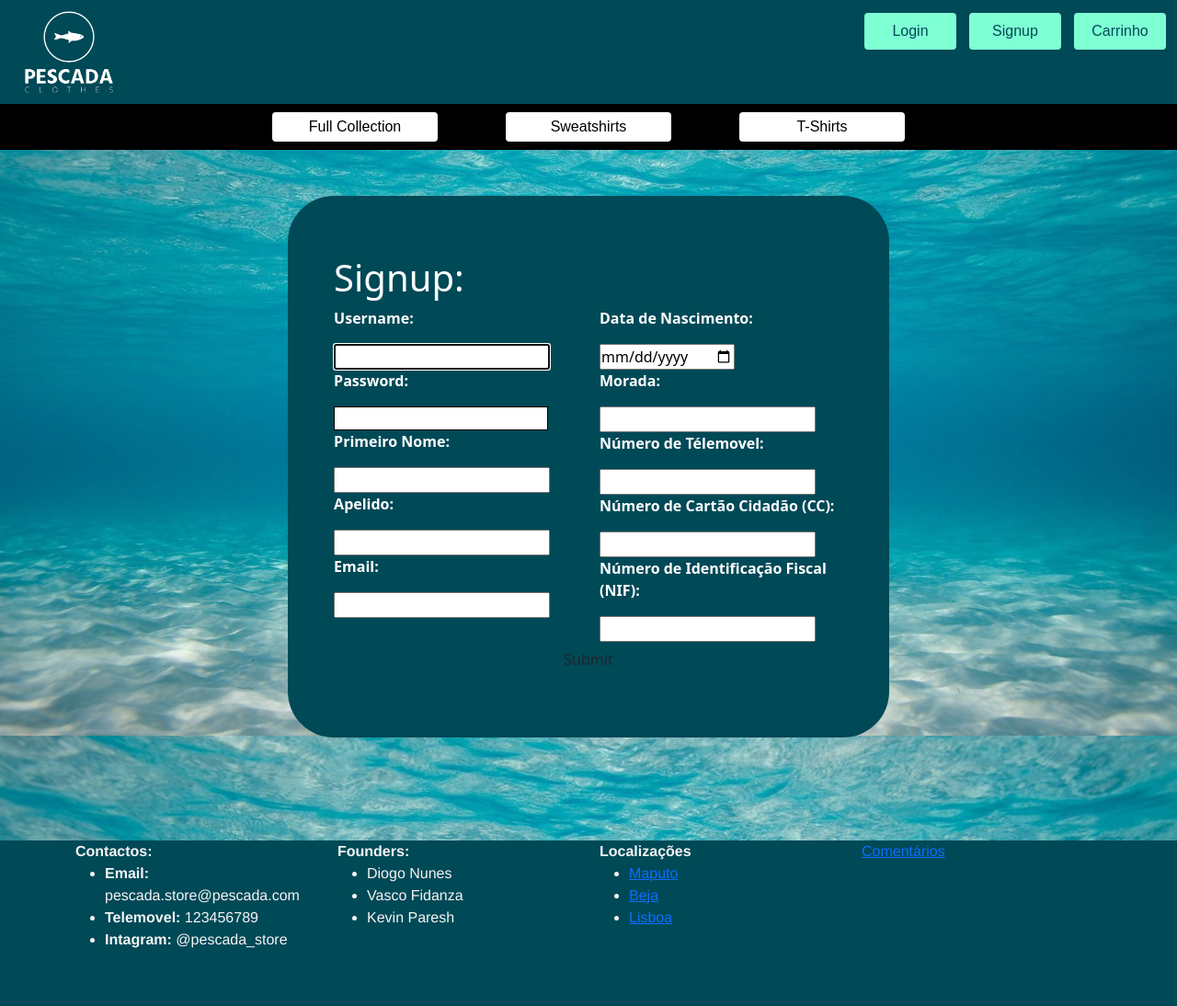
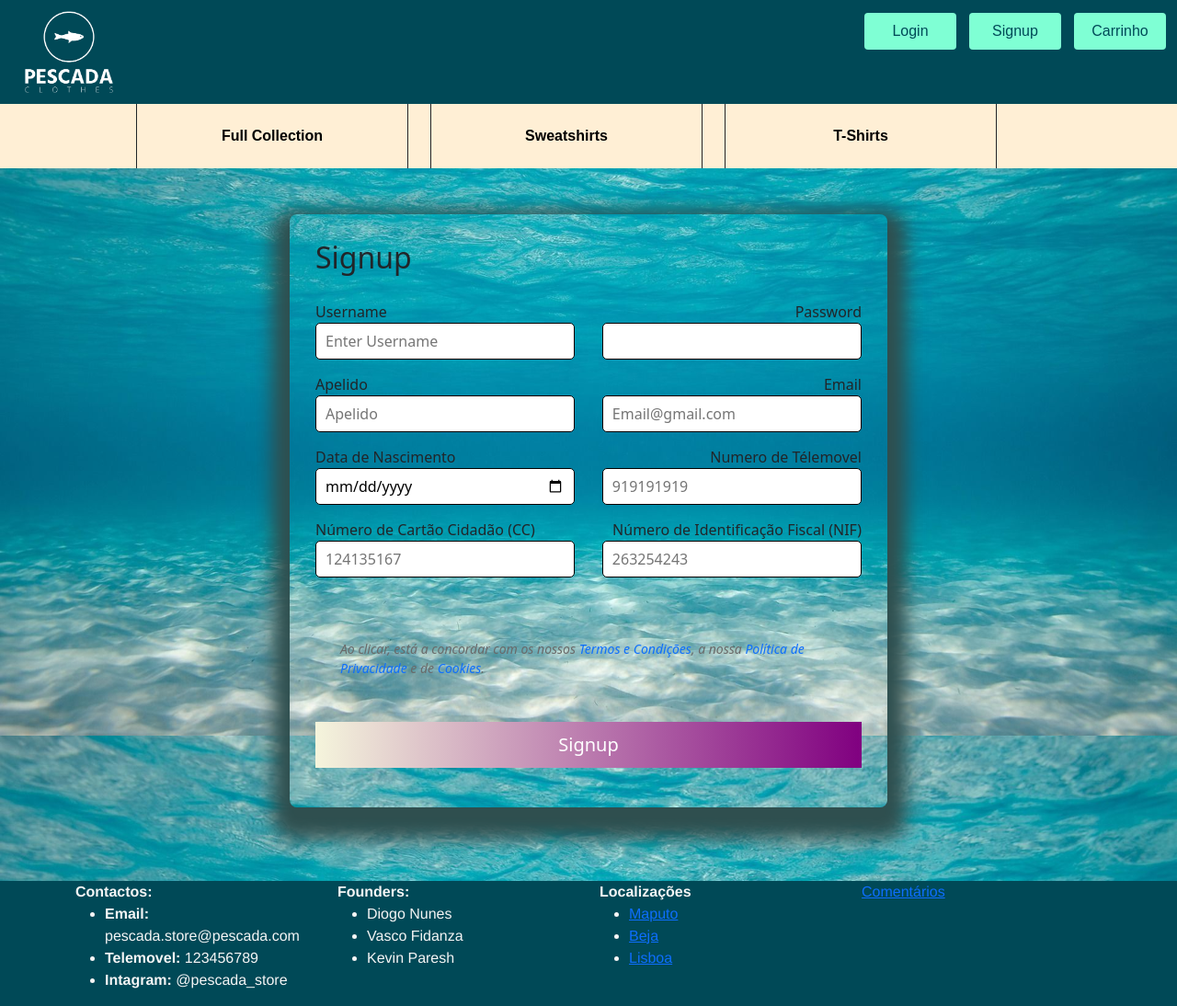
Before and after one commit to DiogoNunesDev/Clothing-Web-Site, a Django app: page /signup/ in a window 1280 px wide. Shown: the whole page at 92% size. Before the commit the page ends 1031 px from the top, so only its background shows below. Run offline with Django 4.2, Linux system fonts and the light colour scheme.

Commit message:
nav melhorada, signup melhorado, login melhorado

```diff
--- a/store/static/store/css/style.css
+++ b/store/static/store/css/style.css
@@ -42,15 +42,75 @@ header {
 }
 
 nav {
-    background-color: black;
-    padding: 5px;
+    background-color: papayawhip;
     margin-bottom: 30px;
     width: 100%;
 }
 ul {
     word-spacing: 0px;
     display: grid;
+
 }
+
+.dropdownmenu ul, .dropdownmenu li{
+    margin: 0;
+    padding: 0;
+
+}
+.dropdownmenu ul{
+    background: papayawhip;
+    list-style: none;
+    width: 100%;
+
+}
+.dropdownmenu li{
+    float: left;
+    position: relative;
+    width: auto;
+
+
+}
+
+.dropdownmenu form{
+    background: none;
+    color: white;
+    display: block;
+    font-weight: bold;
+    font-size: 13px;
+    font-family: 'Poppins', sans-serif;
+    padding: 15px 55px;
+    text-align: center;
+    text-decoration: none;
+    transition: all 0.25s ease;
+    height: 100%;
+}
+
+.dropdownmenu li:hover form{
+    background: navajowhite;
+}
+
+#submenu{
+    left: 0;
+    opacity: 0;
+    position: absolute;
+    top: 35px;
+    visibility: hidden;
+    z-index: 1;
+
+}
+
+#submenu form:hover{
+    background: #004957;
+}
+
+li:hover ul#submenu{
+    opacity: 90%;
+    top: 70px;
+    visibility: visible;
+    border: none;
+
+}
+
 
 .nav_list{
     display: flex;
@@ -60,13 +120,16 @@ ul {
     list-style: none; /* NOVO */
 }
 .nav_list li {
-    padding: 0 35px;
+    padding: 0px;
     display: inline;
+    border-left: 1px solid;
+    border-right: 1px solid;
+
 }
 
 .nav-button{
     font-family: 'Montserrat', sans-serif;
-    background-color: white;
+    background: none;
     color: black;
     border: none;
     padding: 4px 8px;
@@ -78,10 +141,7 @@ ul {
     cursor: pointer;
     border-radius: 4px;
     width: 180px;
-}
-
-.nav-button:hover{
-    background-color: aquamarine;
+    font-weight: bold;
 }
 
 main{
@@ -94,7 +154,7 @@ main{
 }
 
 .container {
-    width: 99%;
+    width: 100%;
     margin: 0 auto;
     overflow: auto;
     color: whitesmoke;
@@ -294,3 +354,89 @@ figure {
     border: 1px solid black;
 
 }
+
+.signup{
+    max-width: 650px;
+    padding: 28px;
+    margin: 0 28px;
+    box-shadow: 1px 15px 20px 20px darkslategrey;
+    background: none;
+    border-radius: 8px;
+}
+
+.content {
+    display: flex;
+    flex-wrap: wrap;
+    justify-content: space-between;
+    padding: 20px 0;
+
+}
+
+.input-box{
+    display: flex;
+    flex-wrap: wrap;
+    width: 50%;
+    padding-bottom: 15px;
+}
+.input-box:nth-child(2n){
+    justify-content: end;
+}
+
+.input-box input{
+    height: 40px;
+    width: 95%;
+    padding: 0 10px;
+    border-radius: 5px;
+    border: 1px solid black;
+}
+
+.input-box in:is(:focus, :valid){
+    box-shadow: 0 3px 6px rgba(0,0,0,0.2);
+}
+
+.alert p{
+    font-size: 14px;
+    font-style: italic;
+    color: dimgrey;
+    margin: 5px 0;
+    padding: 10px;
+}
+
+.alert a{
+    text-decoration: none;
+}
+
+.alert a:hover{
+    text-decoration: underline;
+}
+
+.button-container{
+    margin: 15px 0;
+}
+.button-container button{
+    width: 100%;
+    margin-top: 10px;
+    padding: 10px;
+    display: block;
+    font-size: 20px;
+    color: white;
+    border: none;
+    background-image: linear-gradient(to right, beige, purple);
+}
+
+.button-container button:hover{
+    background-image: linear-gradient(to right, purple, beige);
+}
+
+@media(max-width: 600px) {
+    .container{
+        min-width: 280px;
+    }
+    .content{
+        min-height: 380px;
+        width: 100%;
+    }
+    .input-box:nth-child(2n){
+        justify-content: space-between;
+    }
+}
--- a/templates/home.html
+++ b/templates/home.html
@@ -54,16 +54,17 @@
         </div>
     </header>
 
-    <nav>
+    <nav class="dropdownmenu">
         {% block nav_list %}
             <ul class="nav_list">
+                <div class="row">
+                    <div class="col">
                         <li>
                             <form action="{% url 'full_collection' %}" method="post">
                                 {% csrf_token %}
                                 <input type="submit" value="Full Collection" class="nav-button ">
                             </form>
-            </li>
-
+                            <ul id="submenu">
                                 <li>
                                     <form action="{% url 'sweatshirts' %}" method="post">
                                     {% csrf_token %}
@@ -76,6 +77,40 @@
                                         <input type="submit" value="T-Shirts" class="nav-button">
                                     </form>
                                 </li>
+                            </ul>
+                        </li>
+                    </div>
+                    <div class="col">
+                        <li>
+                            <form action="{% url 'sweatshirts' %}" method="post">
+                                {% csrf_token %}
+                                <input type="submit" value="Sweatshirts" class="nav-button">
+                            </form>
+                            <ul id="submenu">
+                                <li>
+                                    <form action="{% url 'sweatshirts' %}" method="post">
+                                    {% csrf_token %}
+                                    <input type="submit" value="Sweatshirt com Capuz" class="nav-button">
+                                    </form>
+                                </li>
+                                <li>
+                                    <form action="{% url 'tshirt' %}" method="post">
+                                        {% csrf_token %}
+                                        <input type="submit" value="Sweatshirt sem Capuz" class="nav-button">
+                                    </form>
+                                </li>
+                            </ul>
+                        </li>
+                    </div>
+                    <div class="col">
+                        <li>
+                            <form action="{% url 'tshirt' %}" method="post">
+                                {% csrf_token %}
+                                <input type="submit" value="T-Shirts" class="nav-button">
+                            </form>
+                        </li>
+                    </div>
+                    <div class="col">
                         {% if request.user.is_superuser %}
                             <li>
                                 <form action="{% url 'redirectAddStaff' %}" method="post">
@@ -84,6 +119,8 @@
                                 </form>
                             </li>
                         {% endif %}
+                    </div>
+                    <div class="col">
                         {% if request.user.staff %}
                             <li>
                                 <form action="{% url 'redirectAddProduct' %}" method="post">
@@ -92,6 +129,8 @@
                                 </form>
                             </li>
                         {% endif %}
+                    </div>
+                </div>
             </ul>
         {% endblock %}
     </nav>
--- a/templates/signup.html
+++ b/templates/signup.html
@@ -3,59 +3,58 @@
 
     {% block conteudo %}
     <div class="signup">
-            <form action="{% url 'signup_view' %}" method="post" class="form_type">
-                <h1>Signup:</h1>
-                {% csrf_token %}
-                <div class="row">
-                    <div class="col">
-                        <p><strong>Username: </strong></p>
-                        <input type="text" name="username" autofocus>
-                        <p><strong>Password: </strong></p>
-                        <input type="password" name="password">
-                        <p><strong>Primeiro Nome: </strong></p>
-                        <input type="text" name="primeiro_nome">
-                        <p><strong>Apelido: </strong></p>
-                        <input type="text" name="apelido">
-                        <p><strong>Email: </strong></p>
-                        <input type="email" name="email">
+        <form action="{% url 'signup_view' %}" method="post">
+            <h2>Signup</h2>
+            <div class="content">
+                <div class="input-box">
+                    <label for="username">Username</label>
+                    <input type="text" placeholder="Enter Username" name="username" required>
                 </div>
-                    <div class="col">
-                        <p><strong>Data de Nascimento: </strong></p>
-                        <input type="date" name="data_nascimento">
-                        <p><strong>Morada: </strong></p>
-                        <input type="text" name="morada">
-                        <p><strong>Número de Télemovel: </strong></p>
-                        <input type="number" name="numero_telemovel">
-                        <p><strong>Número de Cartão Cidadão (CC): </strong></p>
-                        <input type="number" name="num_cartao_cidadao">
-                        <p><strong>Número de Identificação Fiscal (NIF): </strong></p>
-                        <input type="number" name="nif">
+                <div class="input-box">
+                    <label for="password">Password</label>
+                    <input type="password" name="password" required>
+                </div>
+                <div class="input-box">
+                    <label for="apelido">Apelido</label>
+                    <input type="text" placeholder="Apelido" name="apelido" required>
+                </div>
+                <div class="input-box">
+                    <label for="email">Email</label>
+                    <input type="email" placeholder="Email@gmail.com" name="email" required>
+                </div>
+                <div class="input-box">
+                    <label for="data_nascimento">Data de Nascimento</label>
+                    <input type="date" name="data_nascimento" required>
+                </div>
+                <div class="input-box">
+                    <label for="numero_telemovel">Numero de Télemovel</label>
+                    <input type="number" placeholder="919191919" name="numero_telemovel" required>
+                </div>
+                <div class="input-box">
+                    <label for="num_cartao_cidadao">Número de Cartão Cidadão (CC)</label>
+                    <input type="number" placeholder="124135167" name="num_cartao_cidadao" required>
+                </div>
+                <div class="input-box">
+                    <label for="nif">Número de Identificação Fiscal (NIF)</label>
+                    <input type="number" placeholder="263254243" name="nif" required>
                 </div>
             </div>
-                <div class="mb-3">
-                        <input class="btn w-100" type="submit" value="Submit">
+            <div class="alert">
+                <p>Ao clicar, está a concordar com os nossos <a href="#">Termos e Condições</a>, a nossa <a
+                        href="#">Política de Privacidade</a> e de <a href="#">Cookies</a>.</p>
+            </div>
+            <div class="button-container">
+                <button type="submit">Signup</button>
             </div>
         </form>
     </div>
-
-
-
-
-
-
-                <p></p>
-
-
     <script>
         const form = document.querySelector("form")
         form.addEventListener('submit', e => {
             if (!form.checkValidity()) {
                 e.preventDefault()
             }
-                    form.classList.add('was-validated')
-                })
+            form.classList.add('was-validated')})
     </script>
-        </div>
-
 
 {% endblock %}
```
Also changed, not shown: templates/login.html (+0 -20 lines), templates/profile.html (+6 -6 lines), db.sqlite3. Lines whose indentation alone changed are shown as unchanged.
